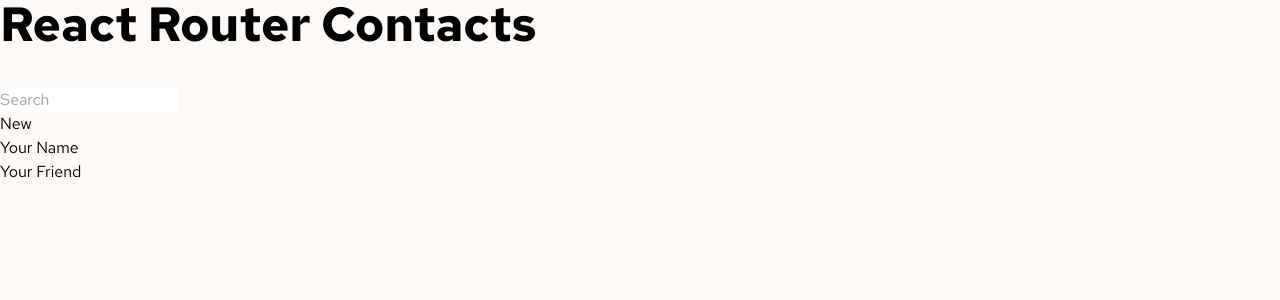
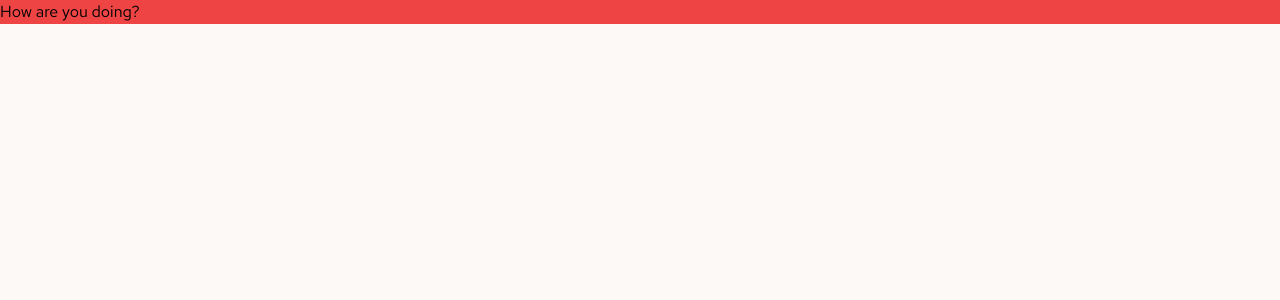
Before and after one commit to steamnp/bfs56, a React (Vite) app: page / in a window 1280 px wide. Shown: the top 300 px of the page. Built offline with nearby package versions, Linux system fonts and the light colour scheme.

Commit message:
refining react-router routes

```diff
--- a/src/index.css
+++ b/src/index.css
@@ -4,7 +4,7 @@
 
 @layer base {
   html {
-    font-family: 'Red Hat Text';
+    font-family: "Red Hat Text";
     -webkit-font-smoothing: antialiased;
     -moz-osx-font-smoothing: grayscale;
   }
--- a/src/main.tsx
+++ b/src/main.tsx
@@ -1,26 +1,11 @@
-import * as React from "react";
-import * as ReactDOM from "react-dom/client";
-import { createBrowserRouter, RouterProvider } from "react-router-dom";
+import { StrictMode } from "react";
+import { createRoot } from "react-dom/client";
+import { RouterProvider } from "react-router-dom";
+import { router } from "./routes/routes";
 import "./index.css";
 
-import Root from "./routes/root"; // Adjust imports as necessary
-import ErrorPage from "./routes/error-page"; // Adjust imports as necessary
-import Contact from "./routes/contacts"; // Adjust imports as necessary
-
-const router = createBrowserRouter([
-  {
-    path: "/",
-    element: <Root />,
-    errorElement: <ErrorPage />,
-  },
-  {
-    path: "contacts/:contactId",
-    element: <Contact />,
-  },
-]);
-
-ReactDOM.createRoot(document.getElementById("root")!).render(
-  <React.StrictMode>
+createRoot(document.getElementById("root")!).render(
+  <StrictMode>
     <RouterProvider router={router} />
-  </React.StrictMode>
+  </StrictMode>
 );
--- a/src/routes/contacts.tsx
+++ b/src/routes/contacts.tsx
@@ -1,81 +1,5 @@
-import { Form } from "react-router-dom";
-
-export default function Contact() {
-  const contact = {
-    first: "Your",
-    last: "Name",
-    avatar: "https://robohash.org/you.png?size=200x200",
-    twitter: "your_handle",
-    notes: "Some notes",
-    favorite: true,
-  };
-
-  return (
-    <div id="contact">
-      <div>
-        <img
-          key={contact.avatar}
-          src={
-            contact.avatar ||
-            `https://robohash.org/${contact.id}.png?size=200x200`
-          }
-        />
-      </div>
-
-      <div>
-        <h1>
-          {contact.first || contact.last ? (
-            <>
-              {contact.first} {contact.last}
-            </>
-          ) : (
-            <i>No Name</i>
-          )}{" "}
-          <Favorite contact={contact} />
-        </h1>
-
-        {contact.twitter && (
-          <p>
-            <a target="_blank" href={`https://twitter.com/${contact.twitter}`}>
-              {contact.twitter}
-            </a>
-          </p>
-        )}
-
-        {contact.notes && <p>{contact.notes}</p>}
-
-        <div>
-          <Form action="edit">
-            <button type="submit">Edit</button>
-          </Form>
-          <Form
-            method="post"
-            action="destroy"
-            onSubmit={(event) => {
-              if (!confirm("Please confirm you want to delete this record.")) {
-                event.preventDefault();
-              }
-            }}
-          >
-            <button type="submit">Delete</button>
-          </Form>
-        </div>
-      </div>
-    </div>
-  );
+function contacts() {
+  return <div>Hi jeneliya</div>;
 }
 
-function Favorite({ contact }) {
-  const favorite = contact.favorite;
-  return (
-    <Form method="post">
-      <button
-        name="favorite"
-        value={favorite ? "false" : "true"}
-        aria-label={favorite ? "Remove from favorites" : "Add to favorites"}
-      >
-        {favorite ? "★" : "☆"}
-      </button>
-    </Form>
-  );
-}
+export default contacts;
--- a/src/routes/error-page.tsx
+++ b/src/routes/error-page.tsx
@@ -1,16 +1,5 @@
-import { useRouteError } from "react-router-dom";
+function ErrorPage() {
+  return <div>Sorry an error Occured!!</div>;
+}
 
-export default function ErrorPage() {
-  const error = useRouteError();
-  console.error(error);
-
-  return (
-    <div id="error-page">
-      <h1>Oops!</h1>
-      <p>Sorry, an unexpected error has occurred.</p>
-      <p>
-        <i>{error.statusText || error.message}</i>
-      </p>
-    </div>
-  );
-}
+export default ErrorPage;
--- a/src/routes/root.tsx
+++ b/src/routes/root.tsx
@@ -1,36 +1,5 @@
-export default function Root() {
-  return (
-    <>
-      <div id="sidebar">
-        <h1>React Router Contacts</h1>
-        <div>
-          <form id="search-form" role="search">
-            <input
-              id="q"
-              aria-label="Search contacts"
-              placeholder="Search"
-              type="search"
-              name="q"
-            />
-            <div id="search-spinner" aria-hidden hidden={true} />
-            <div className="sr-only" aria-live="polite"></div>
-          </form>
-          <form method="post">
-            <button type="submit">New</button>
-          </form>
-        </div>
-        <nav>
-          <ul>
-            <li>
-              <a href={`/contacts/1`}>Your Name</a>
-            </li>
-            <li>
-              <a href={`/contacts/2`}>Your Friend</a>
-            </li>
-          </ul>
-        </nav>
-      </div>
-      <div id="detail"></div>
-    </>
-  );
+function root() {
+  return <div className="bg-red-500">How are you doing?</div>;
 }
+
+export default root;
--- /dev/null
+++ b/src/routes/routes.tsx
@@ -0,0 +1,16 @@
+import { createBrowserRouter } from "react-router-dom";
+import Root from "./root"; // Adjust imports as necessary
+import ErrorPage from "./error-page"; // Adjust imports as necessary
+import Contact from "./contacts";
+
+export const router = createBrowserRouter([
+  {
+    path: "/",
+    element: <Root />,
+    errorElement: <ErrorPage />,
+  },
+  {
+    path: "contacts/:contactId",
+    element: <Contact />,
+  },
+]);
```
